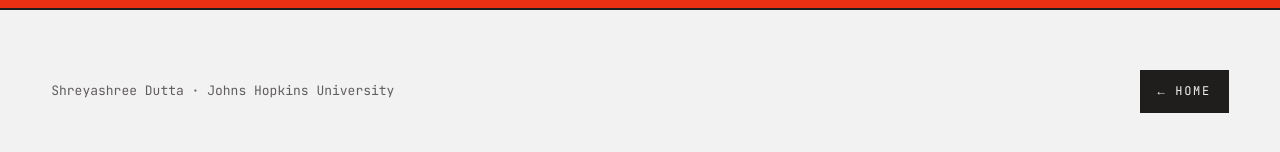
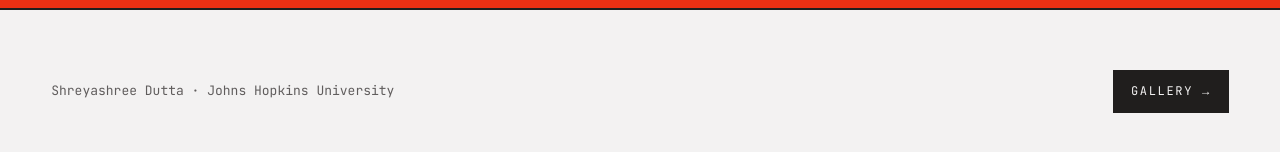
Before and after one commit to ShreyaDee14/ShreyaDee14.github.io, a plain HTML site: page Notes.dc.html in a window 1280 px wide. Shown: the part 842-994 px from the top of the page. Drawn offline with nearby package versions, Linux system fonts and the light colour scheme; files that its build step writes are made by us from their sources; files whose address does not match are found by name.

Commit message:
Update Notes.dc.html

```diff
--- a/Notes.dc.html
+++ b/Notes.dc.html
@@ -64,7 +64,7 @@
 
   <footer style="padding:clamp(30px,5vw,60px) clamp(20px,4vw,56px);display:flex;flex-wrap:wrap;gap:16px;justify-content:space-between;align-items:center">
     <p style="margin:0;font-family:'JetBrains Mono',monospace;font-size:13px;color:#605d5d">Shreyashree Dutta · Johns Hopkins University</p>
-    <a href="index.html" style="display:inline-flex;padding:12px 18px;background:#201e1d;color:#f3f2f2;font-family:'JetBrains Mono',monospace;font-size:12px;letter-spacing:0.14em;text-transform:uppercase" style-hover="background:#ec3013">← Home</a>
+    <a href="Gallery.html" style="display:inline-flex;padding:12px 18px;background:#201e1d;color:#f3f2f2;font-family:'JetBrains Mono',monospace;font-size:12px;letter-spacing:0.14em;text-transform:uppercase" style-hover="background:#ec3013">Gallery →</a>
   </footer>
 </div>
 </x-dc>
```
